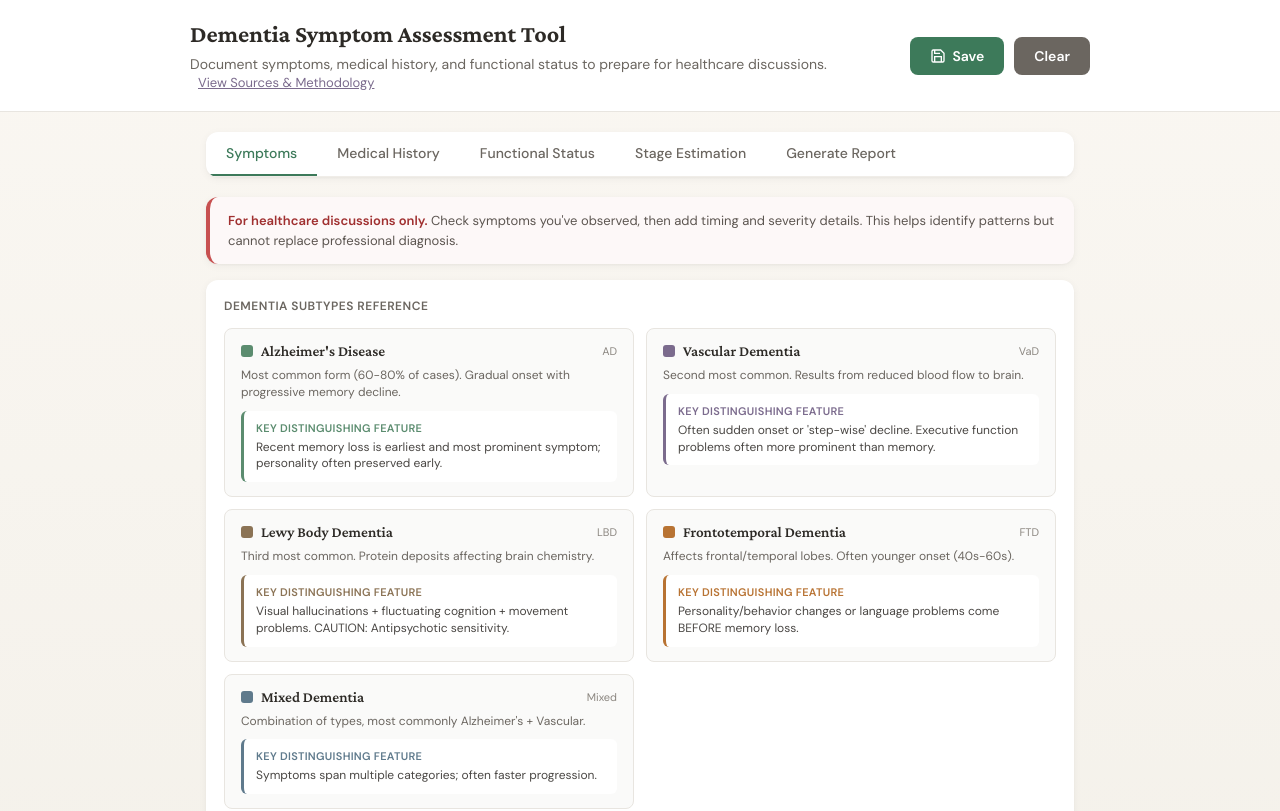
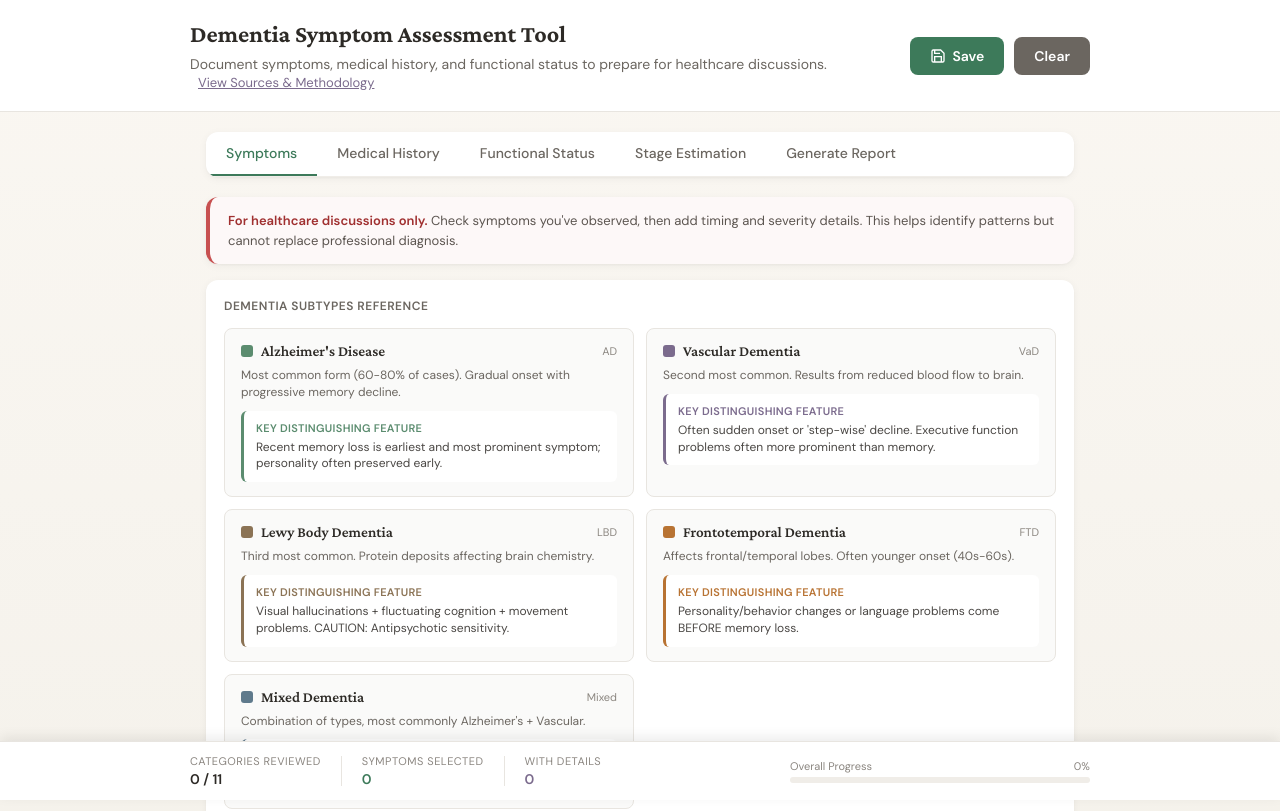
Before and after one commit to ajhinojosa/dementia-diagnostic, a React (Vite) app: page / in a window 1280 px wide. Shown: the top 811 px of the page. Built offline with nearby package versions, Linux system fonts and the light colour scheme.

Commit message:
Add sticky progress indicator to Symptoms tab showing categories reviewed, symptoms selected, and key indicators

```diff
--- a/src/App.jsx
+++ b/src/App.jsx
@@ -2208,6 +2208,93 @@ export default function App() {
                 );
               })}
             </div>
+
+            {/* Sticky Progress Indicator */}
+            <div style={{
+              position: 'fixed',
+              bottom: 0,
+              left: 0,
+              right: 0,
+              background: 'white',
+              borderTop: '1px solid #E8E5E0',
+              padding: '12px 20px',
+              boxShadow: '0 -4px 12px rgba(0,0,0,0.08)',
+              zIndex: 100
+            }}>
+              <div style={{ maxWidth: '900px', margin: '0 auto' }}>
+                <div style={{ display: 'flex', alignItems: 'center', justifyContent: 'space-between', gap: '16px', flexWrap: 'wrap' }}>
+                  {/* Progress Stats */}
+                  <div style={{ display: 'flex', alignItems: 'center', gap: '20px', flex: 1 }}>
+                    <div>
+                      <div style={{ fontFamily: "'DM Sans', sans-serif", fontSize: '11px', color: '#8B8680', textTransform: 'uppercase', letterSpacing: '0.5px', marginBottom: '2px' }}>
+                        Categories Reviewed
+                      </div>
+                      <div style={{ fontFamily: "'DM Sans', sans-serif", fontSize: '14px', fontWeight: '600', color: '#2D2A26' }}>
+                        {Object.values(expandedCategories).filter(Boolean).length} / {categories.length}
+                      </div>
+                    </div>
+                    <div style={{ height: '30px', width: '1px', background: '#E8E5E0' }} />
+                    <div>
+                      <div style={{ fontFamily: "'DM Sans', sans-serif", fontSize: '11px', color: '#8B8680', textTransform: 'uppercase', letterSpacing: '0.5px', marginBottom: '2px' }}>
+                        Symptoms Selected
+                      </div>
+                      <div style={{ fontFamily: "'DM Sans', sans-serif", fontSize: '14px', fontWeight: '600', color: '#3D7A5A' }}>
+                        {Object.values(symptomData).filter(s => s?.checked).length}
+                      </div>
+                    </div>
+                    <div style={{ height: '30px', width: '1px', background: '#E8E5E0' }} />
+                    <div>
+                      <div style={{ fontFamily: "'DM Sans', sans-serif", fontSize: '11px', color: '#8B8680', textTransform: 'uppercase', letterSpacing: '0.5px', marginBottom: '2px' }}>
+                        With Details
+                      </div>
+                      <div style={{ fontFamily: "'DM Sans', sans-serif", fontSize: '14px', fontWeight: '600', color: '#7B6B8D' }}>
+                        {Object.values(symptomData).filter(s => s?.checked && s?.onset && s?.frequency && s?.severity).length}
+                      </div>
+                    </div>
+                  </div>
+
+                  {/* Progress Bar */}
+                  <div style={{ flex: 1, maxWidth: '300px', minWidth: '150px' }}>
+                    <div style={{ fontFamily: "'DM Sans', sans-serif", fontSize: '11px', color: '#8B8680', marginBottom: '4px', display: 'flex', justifyContent: 'space-between' }}>
+                      <span>Overall Progress</span>
+                      <span>{Math.round((Object.values(expandedCategories).filter(Boolean).length / categories.length) * 100)}%</span>
+                    </div>
+                    <div style={{ height: '6px', background: '#F0EDE8', borderRadius: '3px', overflow: 'hidden' }}>
+                      <div style={{
+                        height: '100%',
+                        width: `${(Object.values(expandedCategories).filter(Boolean).length / categories.length) * 100}%`,
+                        background: 'linear-gradient(90deg, #3D7A5A 0%, #5B8C6F 100%)',
+                        borderRadius: '3px',
+                        transition: 'width 0.3s ease'
+                      }} />
+                    </div>
+                  </div>
+
+                  {/* Key Symptoms Count */}
+                  {Object.values(symptomData).filter(s => s?.checked).length > 0 && (
+                    <div style={{
+                      padding: '8px 16px',
+                      background: '#F8F7F5',
+                      borderRadius: '8px',
+                      display: 'flex',
+                      alignItems: 'center',
+                      gap: '8px'
+                    }}>
+                      <span style={{ color: '#B87333', fontSize: '14px' }}>★</span>
+                      <span style={{ fontFamily: "'DM Sans', sans-serif", fontSize: '12px', color: '#5C5550' }}>
+                        <strong style={{ color: '#B87333' }}>
+                          {globalSymptoms.filter(s => s.discriminating && symptomData[s.id]?.checked).length}
+                        </strong>
+                        {' '}key indicators selected
+                      </span>
+                    </div>
+                  )}
+                </div>
+              </div>
+            </div>
+
+            {/* Spacer to prevent content from being hidden behind sticky bar */}
+            <div style={{ height: '80px' }} />
           </>
         )}
 
```
